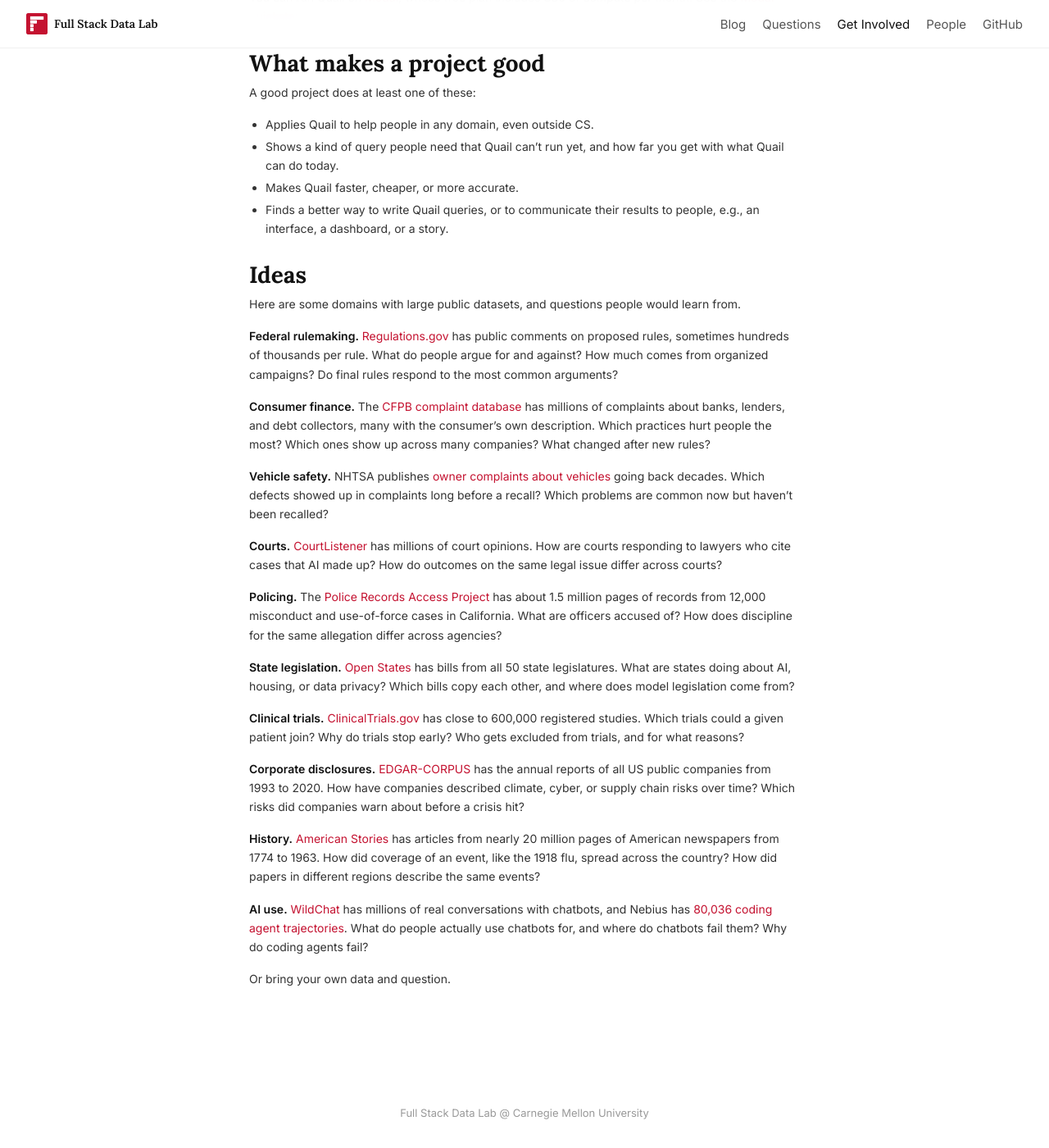
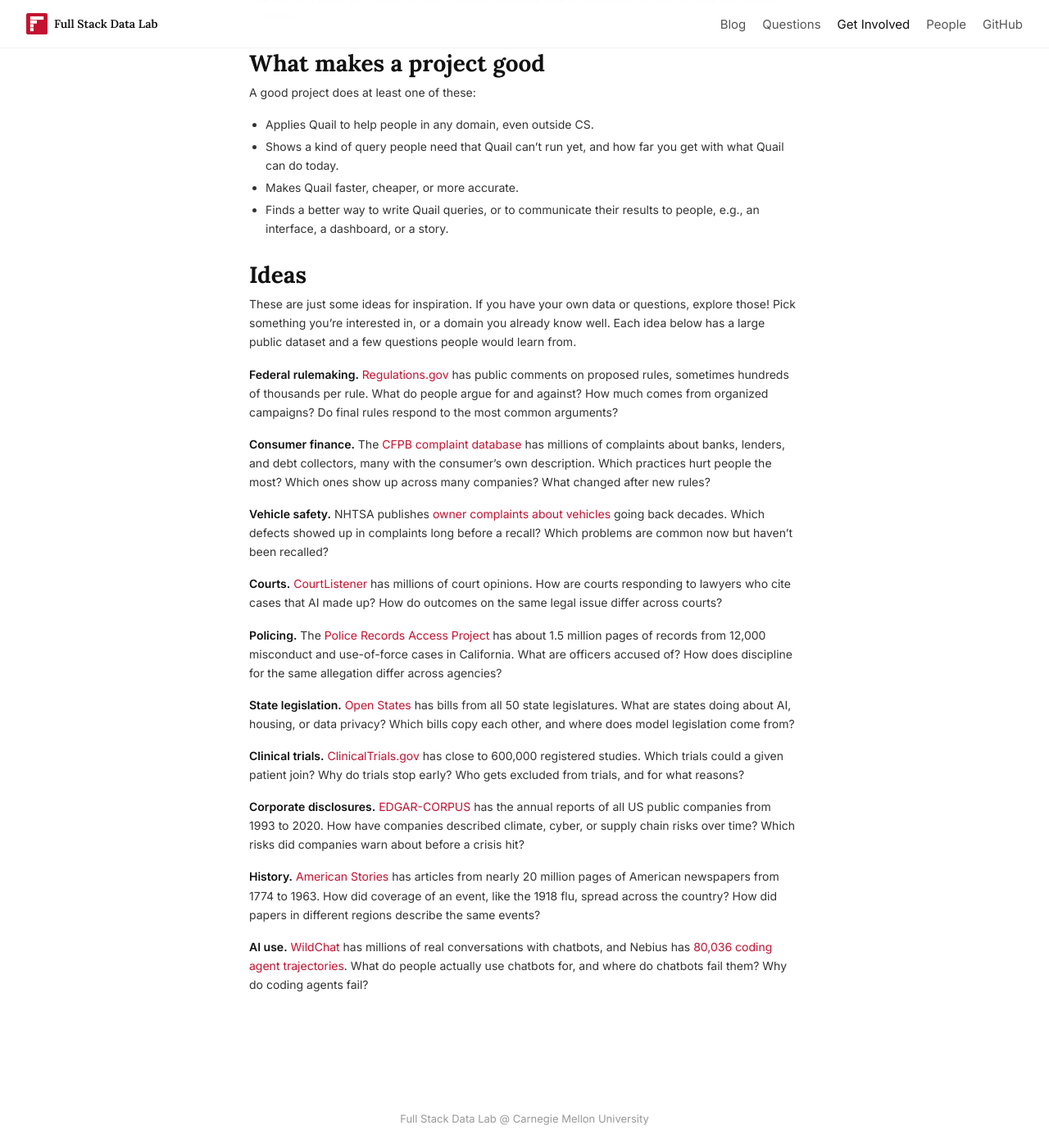
Before and after one commit to fsdatalab/fsdatalab.github.io, a Jekyll site: the page built from get-involved/index.md, in a window 1280 px wide and 1400 px high, scrolled down 331 px. Shown: the whole window at 82% size. Built offline with Jekyll 4.4.1, drawn with Linux system fonts in a browser that asks for light colours.

Commit message:
Frame Get Involved ideas as inspiration and encourage people's own topics
Co-Authored-By: Claude Opus 5.5 <noreply@anthropic.com>
Claude-Session: https://claude.ai/code/session_012G22YKeXbXrH69ndHfe99f

```diff
--- a/get-involved/index.md
+++ b/get-involved/index.md
@@ -32,8 +32,10 @@ A good project does at least one of these:
 
 ## Ideas
 
-Here are some domains with large public datasets, and questions people
-would learn from.
+These are just some ideas for inspiration. If you have your own data or
+questions, explore those! Pick something you're interested in, or a domain
+you already know well. Each idea below has a large public dataset and a few
+questions people would learn from.
 
 **Federal rulemaking.** [Regulations.gov](https://www.regulations.gov/) has
 public comments on proposed rules, sometimes hundreds of thousands per rule.
@@ -88,6 +90,4 @@ coding agent trajectories](https://huggingface.co/datasets/nebius/SWE-agent-traj
 What do people actually use chatbots for, and where do chatbots fail them?
 Why do coding agents fail?
 
-Or bring your own data and question.
-
 </article>
```
